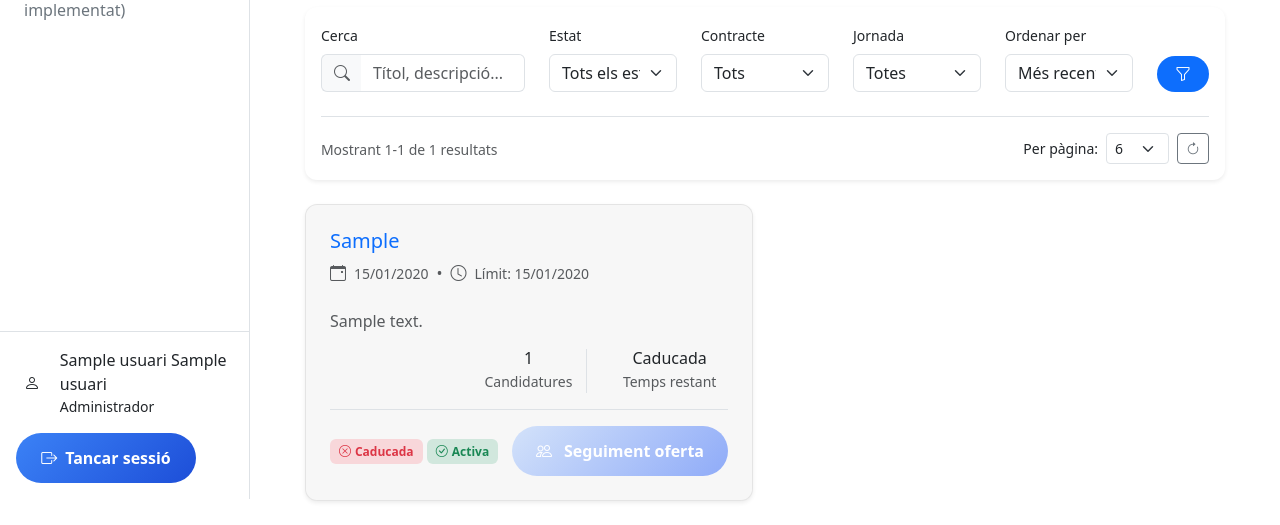
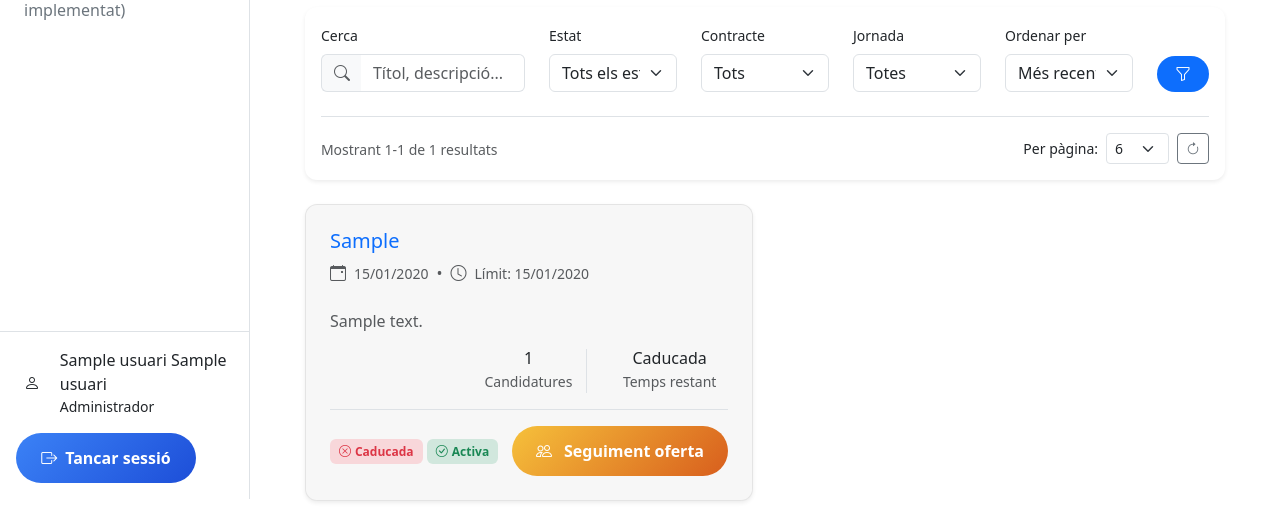
Before and after one commit to rcervera/borsa_treball_django_google, a Django app: page /empresa/ofertes/ in a window 1280 px wide. Shown: the part 301-826 px from the top of the page. Run offline with Django 5.2, Linux system fonts and the light colour scheme; a user stored in the database is signed in; tables that the repository leaves empty hold one stand-in row (values such as "Sample post"); some libraries are stand-ins or nearby versions.

Commit message:
refactor llista ofertes empresa template

```diff
--- a/static/css/base.css
+++ b/static/css/base.css
@@ -108,7 +108,7 @@ body {
 
 /* Botó operació secundaria */
 .secundari-btn {
-            background: linear-gradient(135deg, #d3e2fa, #8fabf8);
+            background: linear-gradient(135deg, #f6c13b, #d85e1d);
             border: none;
             border-radius: 50px;
             padding: 0.8rem 1.5rem;
@@ -127,7 +127,7 @@ body {
 
 .secundari-btn:hover {
             transform: translateY(-3px);
-            background: linear-gradient(135deg, #dfe5f4, #688af8);
+            background: linear-gradient(135deg, #d8c21d, #d98626);
             color: white;
 }
 
```
